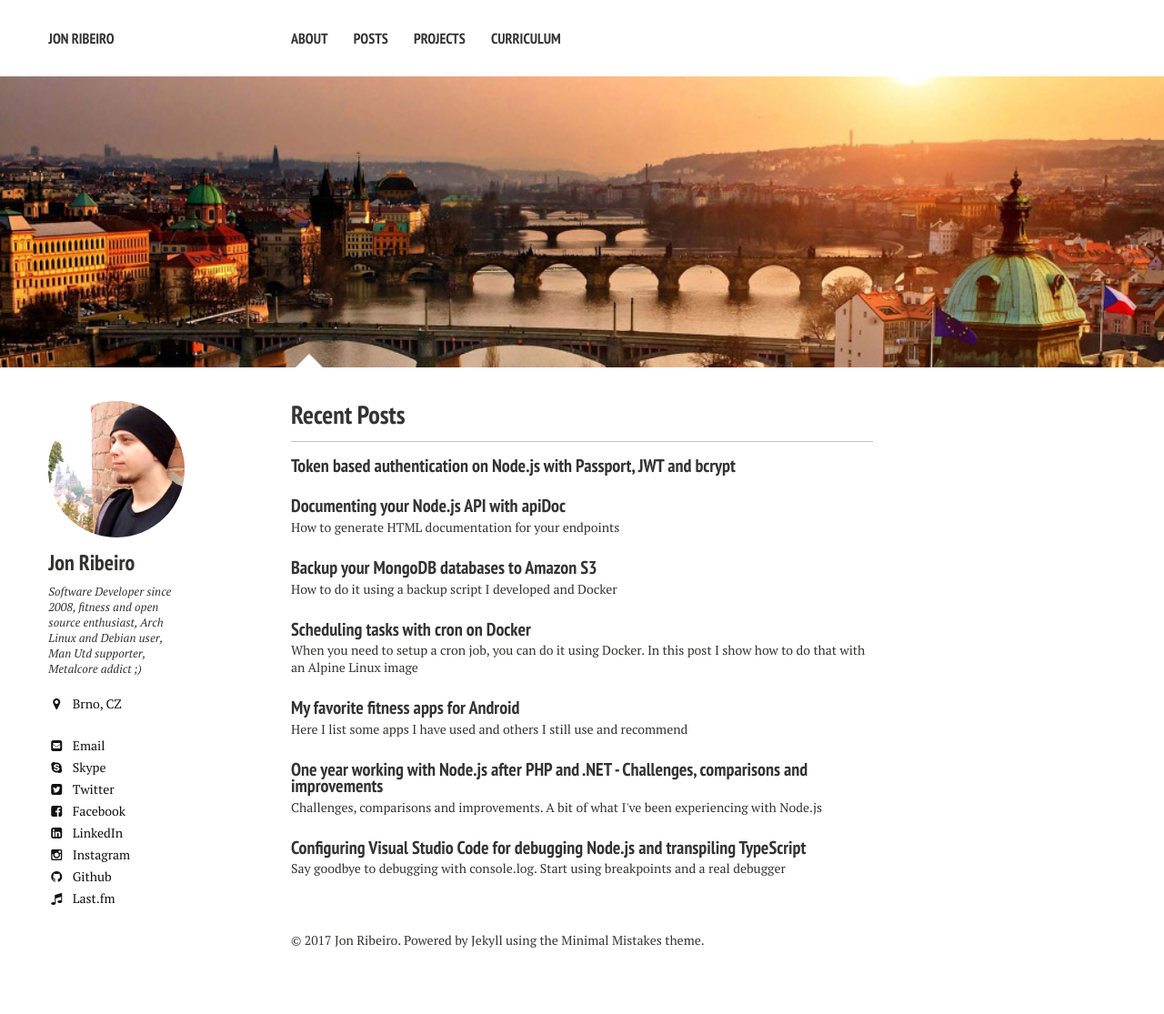
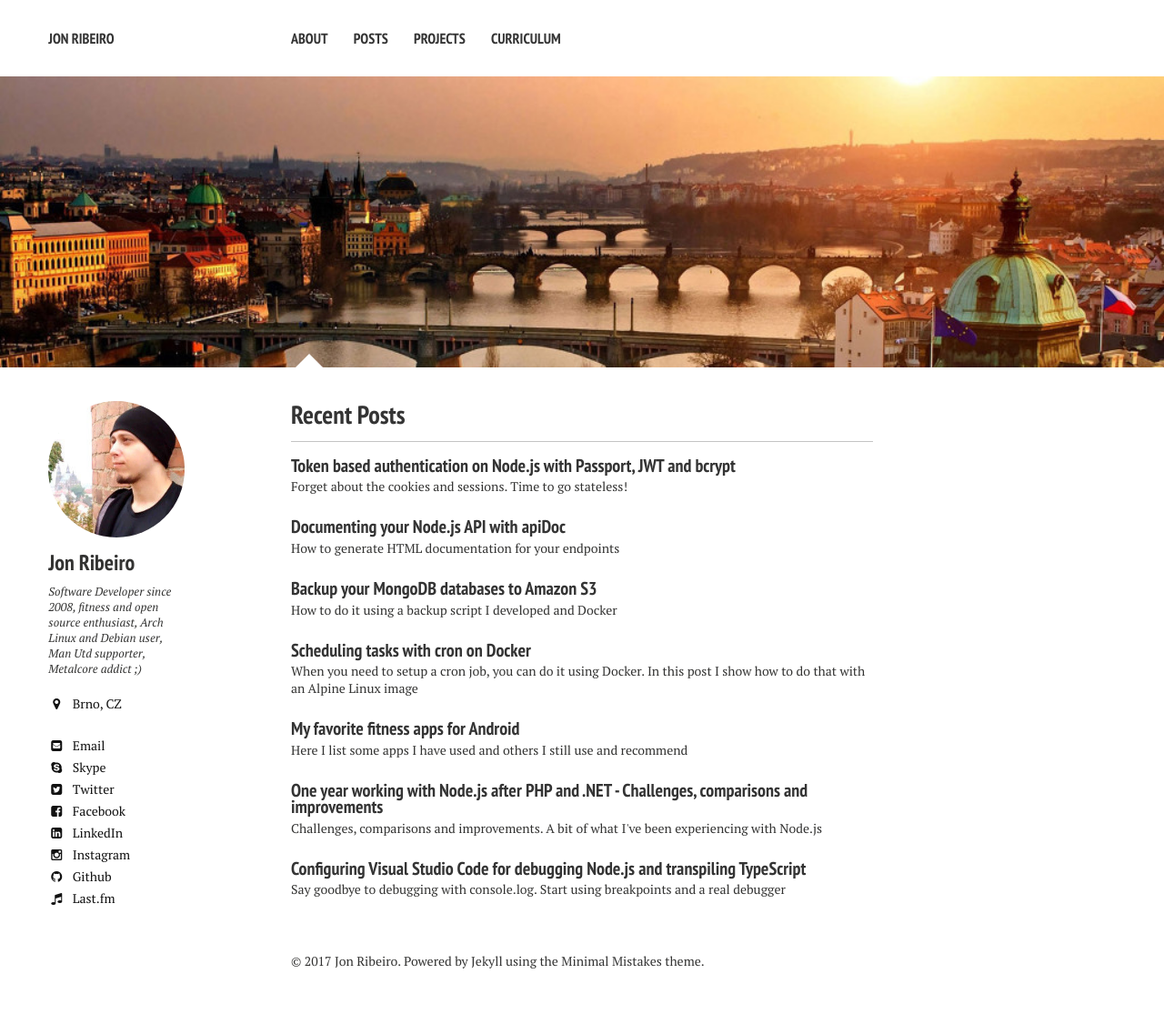
Before and after one commit to jonathas/jonathas.github.io, a Jekyll site: the page built from index.md, in a window 1280 px wide. Shown: the whole page at 91% size. Built offline with Jekyll 4.4.1, drawn with Linux system fonts in a browser that asks for light colours; nearby versions of some CDN libraries; before the commit the page ends 1092 px from its top, so only the background shows below that.

Commit message:
Added excerpt, fixed formatting

```diff
--- a/_posts/2017-10-21-token-based-authentication-on-nodejs-with-passport-jwt-and-bcrypt.md
+++ b/_posts/2017-10-21-token-based-authentication-on-nodejs-with-passport-jwt-and-bcrypt.md
@@ -1,7 +1,7 @@
 ---
 layout: post
 title: "Token based authentication on Node.js with Passport, JWT and bcrypt"
-excerpt: ""
+excerpt: "Forget about the cookies and sessions. Time to go stateless!"
 tags: [nodejs, javascript, passport, jwt, bcrypt, api, token]
 date: 2017-10-21T13:14:08+02:00
 comments: true
@@ -13,9 +13,7 @@ When you develop an API, most of times you'll need part or all of its endpoints
 
 A combination of [passport.js](http://passportjs.org/) with JWT and bcrypt is one of the best ways to implement it. Time to go [stateless](https://www.jbspeakr.cc/purpose-jwt-stateless-authentication/)!
 
-This post is based on the authentication implemented in the TODO List API project that you can find [here](https://github.com/jonathas/todo-api).
-
-In this post, all the code is in TypeScript and I expect you to have Node.js and MongoDB already configured on your OS.
+This post is based on the authentication implemented in the TODO List API project that you can find [here](https://github.com/jonathas/todo-api). In this post, all the code is in TypeScript and I expect you to have Node.js and MongoDB already configured on your OS.
 
 ## What is Passport
 
```
